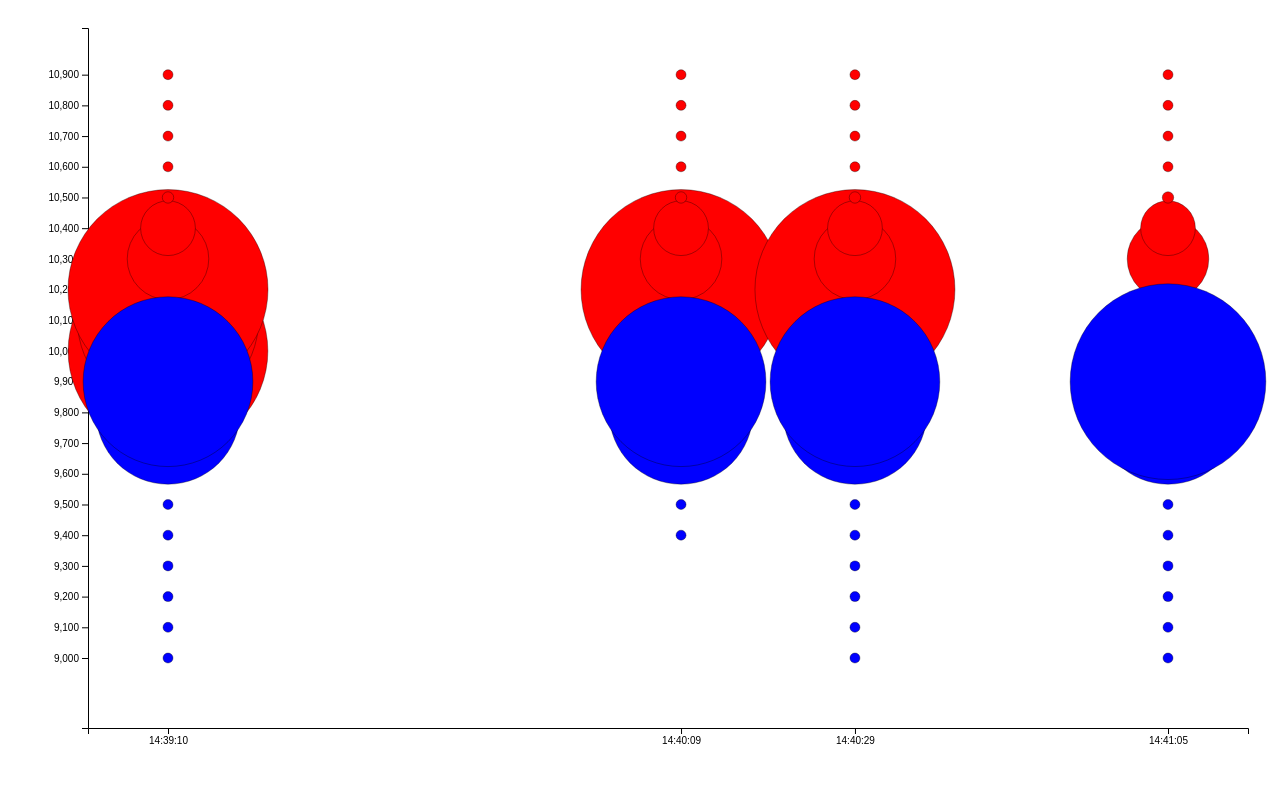
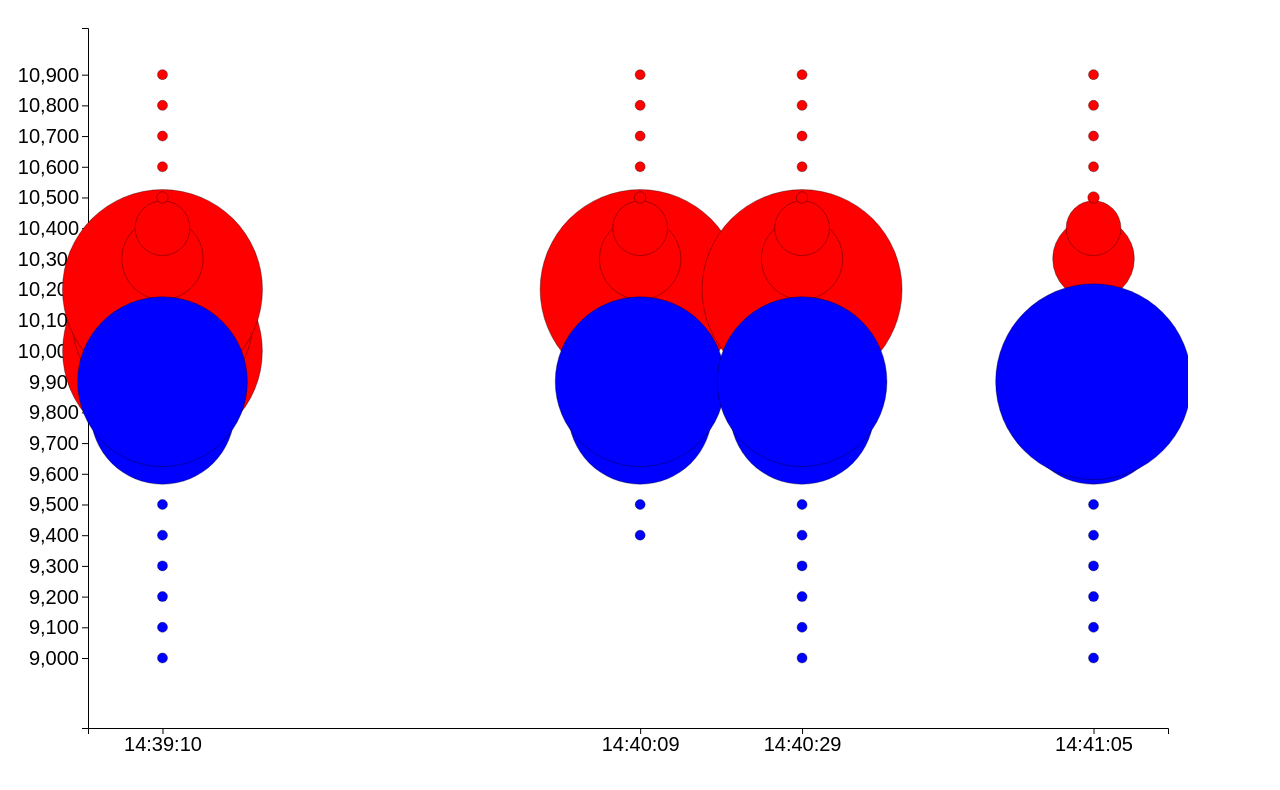
Before and after one commit to hongdangcs/Telegram-Chat-Bot, an Electron app: page ssi/index.html in a window 1280 px wide. Drawn offline with nearby package versions, Linux system fonts and the light colour scheme.

Commit message:
Update chart scaling and viewport dimensions in index.html and ssi/index.html

```diff
--- a/ssi/index.html
+++ b/ssi/index.html
@@ -253,10 +253,13 @@
         const marginRight = 20;
         const marginBottom = 30;
         const marginLeft = 80;
-        const width = 1360 - margin.left - margin.right;
-        const height = 800 - margin.top - margin.bottom;
+        const viewportWidth = window.innerWidth;
+        const viewportHeight = window.innerHeight;
+        const width = viewportWidth - margin.left - margin.right;
+        const height = viewportHeight - margin.top - margin.bottom;
         const timeFormat = d3.timeFormat("%H:%M:%S");
         const circleRadius = 100;
+        console.log(screen.width, screen.height);
 
         const x = d3
           .scaleTime()
@@ -278,11 +281,15 @@
         svg
           .append("g")
           .attr("transform", `translate(${marginLeft},0)`)
-          .call(yAxis);
+          .call(yAxis)
+          .selectAll("text")
+          .style("font-size", "20px");
         svg
           .append("g")
           .attr("transform", `translate(0,${height - marginBottom})`)
-          .call(xAxis);
+          .call(xAxis)
+          .selectAll("text")
+          .style("font-size", "20px");
         document.querySelector("#chart").appendChild(svg.node());
 
         for (let key in ask) {
```
Also changed, not shown: index.html (+4 -2 lines).
